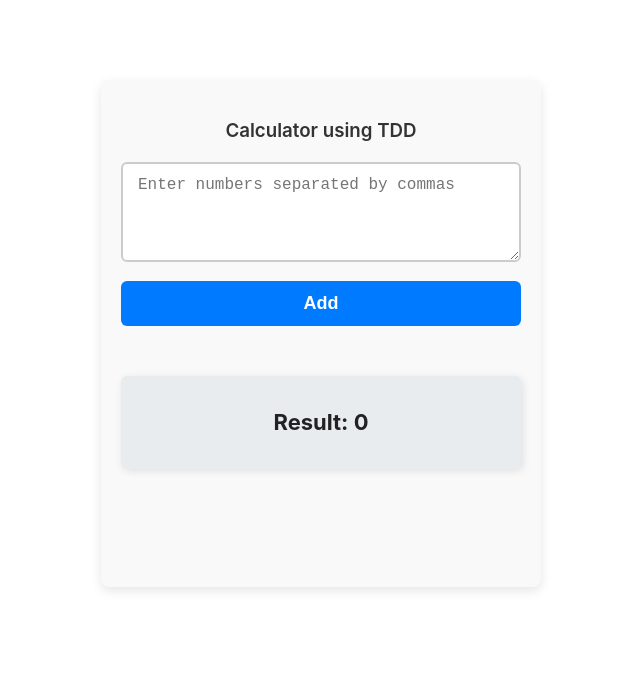
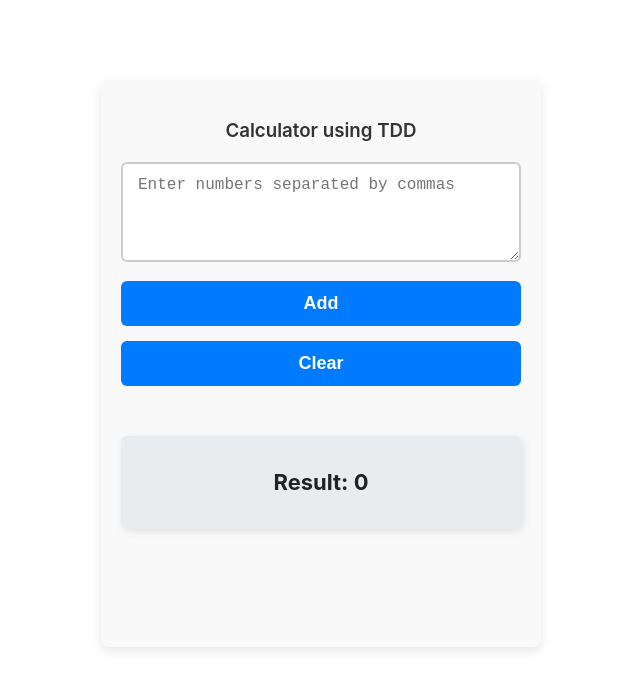
Before and after one commit to Thilak8654/calculator, a React (Create React App) app: page / in a window 1280 px wide. Shown: the top 690 px of the page, without its empty margins (319-959 px from the left). Built offline with nearby package versions, Linux system fonts and the light colour scheme.

Commit message:
added clear button

```diff
--- a/src/Calculator.js
+++ b/src/Calculator.js
@@ -61,11 +61,12 @@ const Calculator = () => {
         <div className='calc-container'>
             <h3>Calculator using TDD</h3>
             <textarea
+                value={input}
                 placeholder="Enter numbers separated by commas"
                 onChange={(e) => setInput(e.target.value)}
             />
             <button onClick={handleCalculate}>Add</button>
-
+            <button onClick={() => setInput('')}>Clear</button>
             <p className="result-text">Result: {result}</p>
             <p className="error-message">
                 {result < 0 ? `Negatives not allowed: ${result}` : ''}
```
